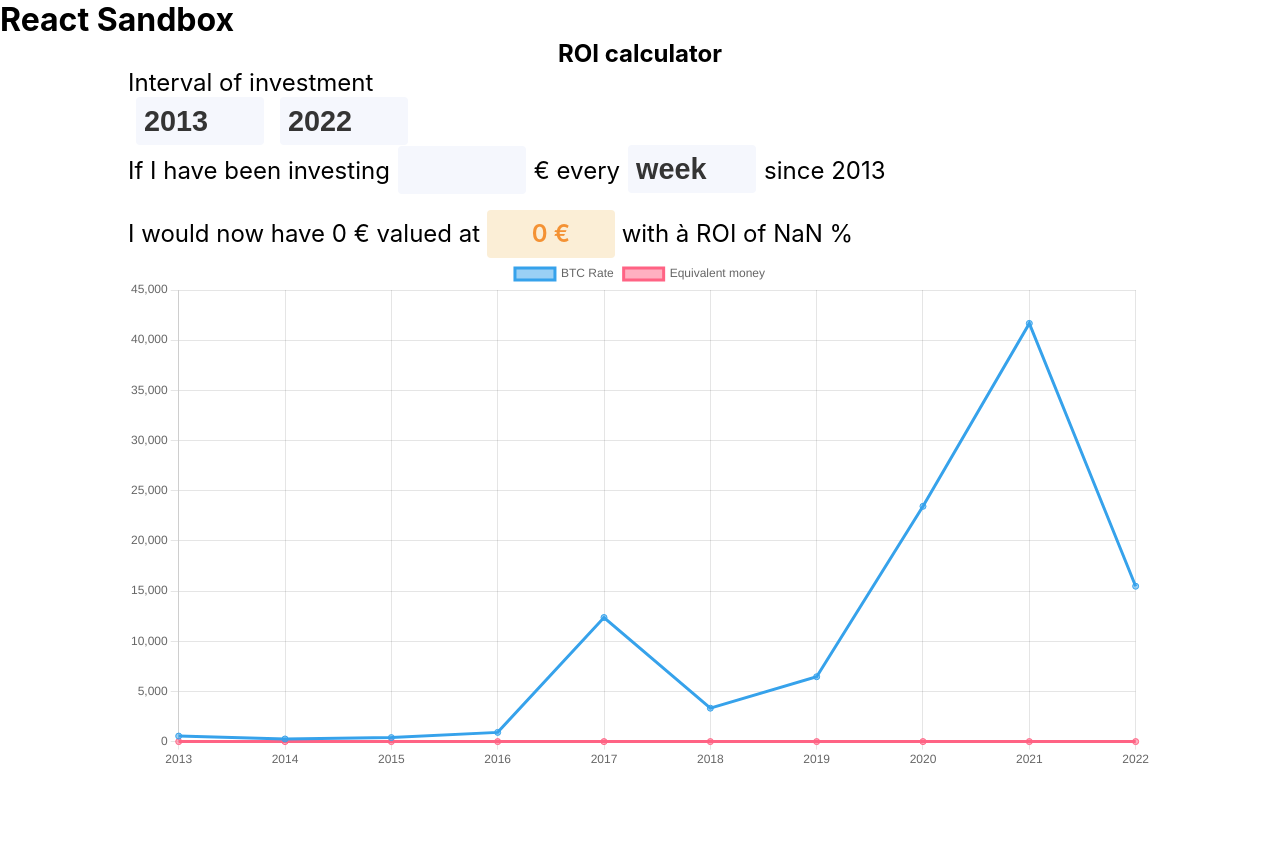
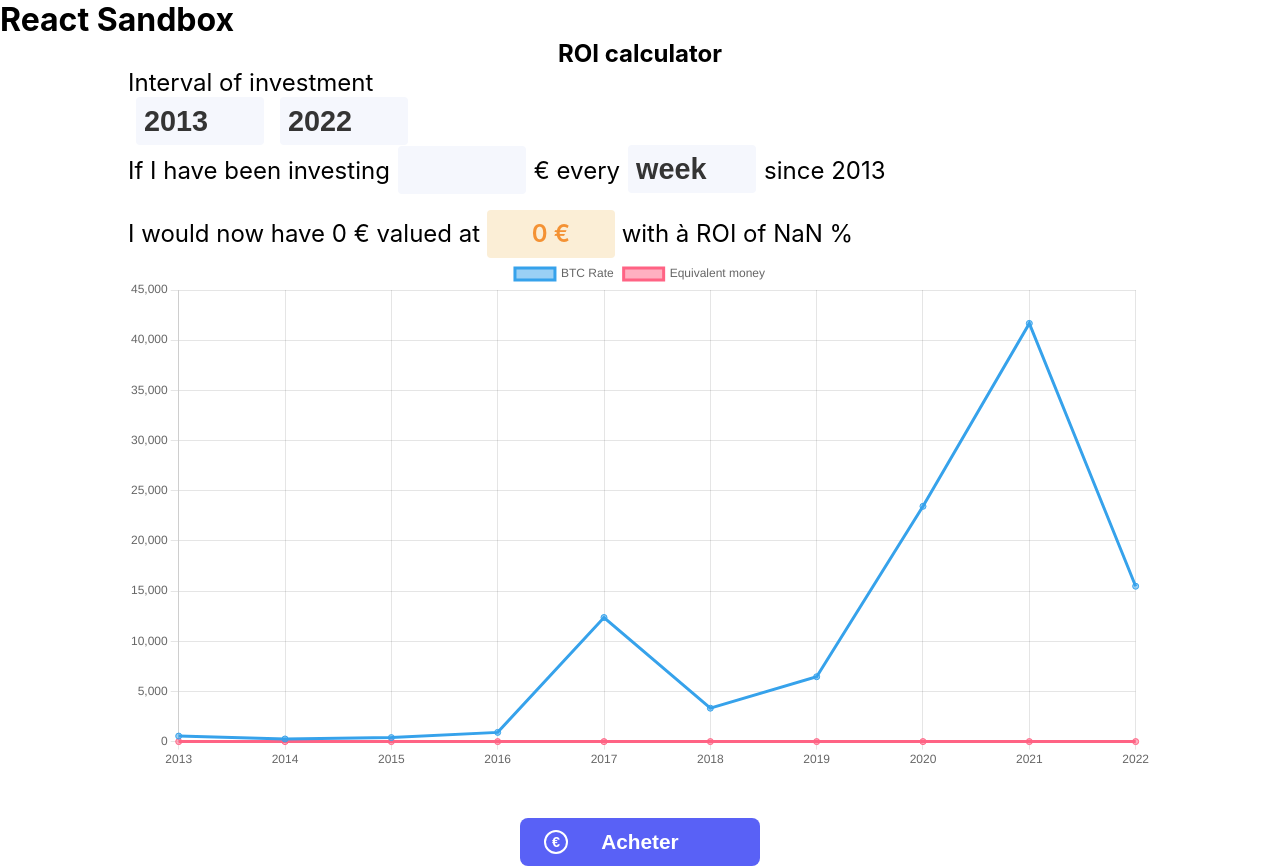
Before and after one commit to Dadagis/react-sandbox, a React (Create React App) app: page / in a window 1280 px wide. Before the commit the page ends 800 px from the top, so only its background shows below. Built offline with nearby package versions, Linux system fonts and the light colour scheme.

Commit message:
:lipstick: Cta buy buttoin

```diff
--- a/src/components/body.jsx
+++ b/src/components/body.jsx
@@ -1,12 +1,14 @@
 import React from 'react';
 import '../styles/index.scss';
 import Calculator from './calculator';
+import Cta from './cta';
 
 export default function Body() {
   return (
     <div className="body">
       <h2>ROI calculator</h2>
       <Calculator />
+      <Cta />
     </div>
   );
 }
--- /dev/null
+++ b/src/components/cta.jsx
@@ -0,0 +1,11 @@
+import React from 'react';
+import '../styles/cta.scss';
+
+export default function cta() {
+  return (
+    <div style={{ position: 'relative', marginTop: '3rem' }}>
+      <button className="cta-button">Acheter</button>
+      <span>€</span>
+    </div>
+  );
+}
--- /dev/null
+++ b/src/styles/cta.scss
@@ -0,0 +1,99 @@
+.cta-button {
+  appearance: none;
+  width: 15rem;
+  height: 3rem;
+  background-color: #5961f6;
+  border-radius: 0.5rem;
+  border: none;
+  color: white;
+  font-weight: 700;
+  font-size: 1.3rem;
+  cursor: pointer;
+  transition-duration: 200ms;
+  position: relative;
+  overflow: hidden;
+  z-index: 1;
+
+  &::before {
+    content: '€';
+    color: white;
+    font-weight: 700;
+    font-size: 0.9rem;
+    line-height: 1.3rem;
+    position: absolute;
+    height: 1.5rem;
+    width: 1.5rem;
+    border: 2px solid white;
+    box-sizing: border-box;
+    border-radius: 50%;
+    top: 50%;
+    transform: translateY(-50%);
+    left: 1.5rem;
+  }
+
+  &:hover {
+    background-color: #7c83fd;
+  }
+
+  &:focus::before {
+    animation: bump 1s forwards;
+  }
+
+  &:focus + span {
+    animation: bump 1s forwards;
+  }
+
+  + span {
+    position: absolute;
+    color: rgb(188, 135, 0);
+    font-weight: 700;
+    font-size: 0.9rem;
+    line-height: 1.3rem;
+    text-align: center;
+    box-sizing: border-box;
+    height: 1.5rem;
+    width: 1.5rem;
+    background-color: rgb(255, 204, 0);
+    border-radius: 50%;
+    top: 50%;
+    transform: translateY(-50%);
+    left: 1.5rem;
+    z-index: -1;
+  }
+}
+
+@keyframes bump {
+  0% {
+    transform: scale(1, 1) rotateY(0deg);
+    top: 50%;
+  }
+
+  10% {
+    transform: scale(1.1, 0.9) rotateY(0deg);
+    top: 50%;
+  }
+
+  30% {
+    top: -60%;
+    transform: scale(0.9, 1.1) rotateY(180deg);
+  }
+
+  50% {
+    top: -60%;
+    transform: scale(1.05, 0.95) rotateY(360deg);
+  }
+
+  57% {
+    top: 50%;
+    transform: scale(1, 1) rotateY(360deg);
+  }
+
+  64% {
+    top: 50%;
+    transform: scale(1, 1) rotateY(360deg);
+  }
+
+  100% {
+    top: 50%;
+  }
+}
```
